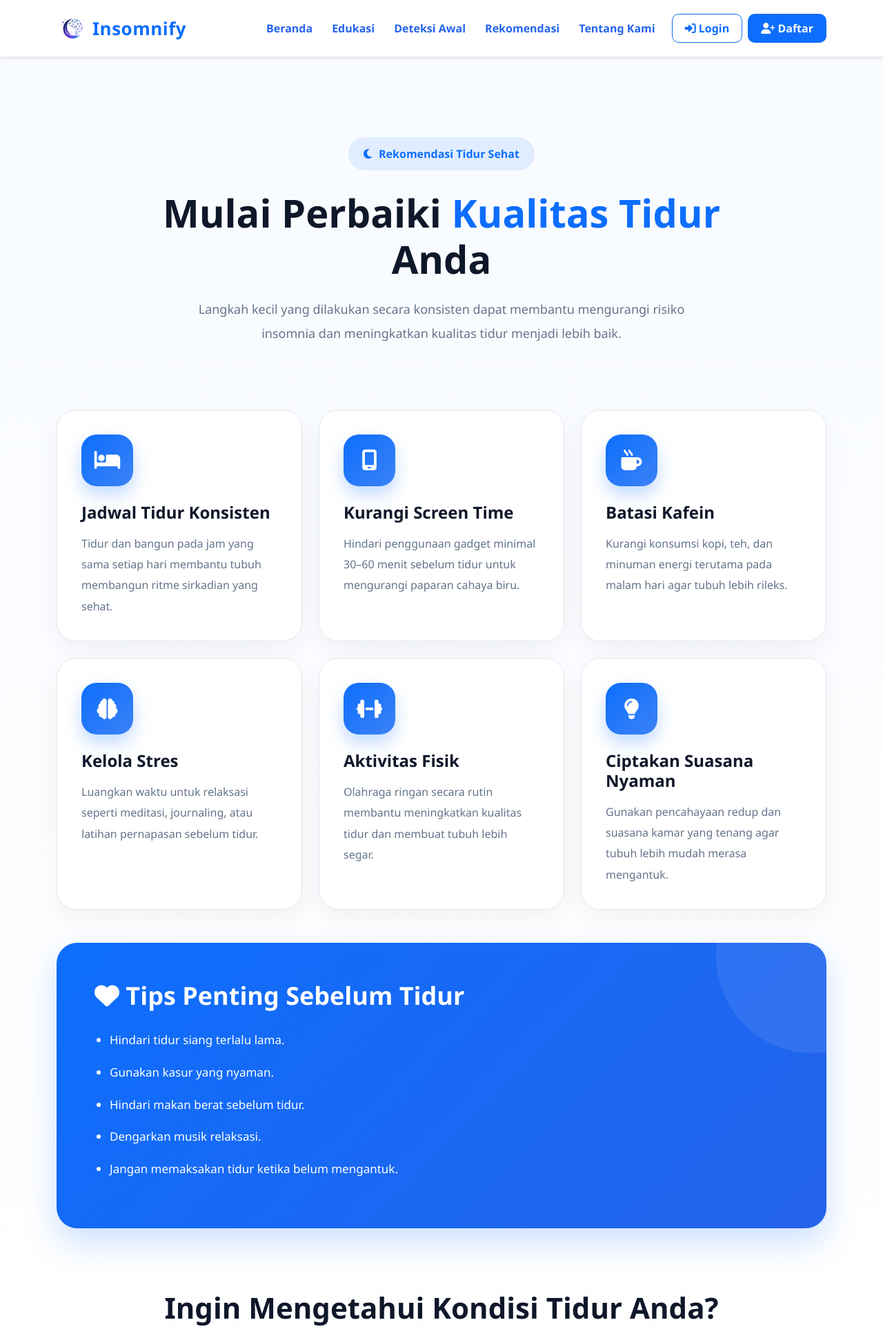
After one commit to InnaPutri29/insomnia-expert-system, a Flask app: page /rekomendasi in a window 1280 px wide. The commit adds this page. Shown: the top 1927 px of the page at 69% size. Run offline with Flask 3, Linux system fonts and the light colour scheme; some libraries are stand-ins or nearby versions.

Commit message:
sudah lanjut navbar sama rekomendasi page

```diff
--- a/app.py
+++ b/app.py
@@ -55,6 +55,10 @@ def edukasi():
 @app.route("/about")
 def about():
     return render_template("user/about.html")
+
+@app.route("/rekomendasi")
+def rekomendasi():
+    return render_template("user/rekomendasi.html")
 
 # ===============================
 # FITUR DETEKSI (USER)
--- a/static/css/style.css
+++ b/static/css/style.css
@@ -1616,3 +1616,277 @@ section {
     text-align: center;
   }
 }
+
+/* ======================================================
+   REKOMENDASI PAGE
+====================================================== */
+
+.rekomendasi-section {
+  padding: 100px 0;
+  background: linear-gradient(to bottom, #f8fbff, #ffffff);
+  min-height: 100vh;
+}
+
+/* HERO */
+
+.rekomendasi-hero {
+  max-width: 850px;
+  margin: auto;
+  margin-bottom: 70px;
+}
+
+.rekomendasi-badge {
+  display: inline-flex;
+  align-items: center;
+  gap: 10px;
+
+  background: rgba(13, 110, 253, 0.1);
+
+  color: #0d6efd;
+
+  padding: 12px 22px;
+
+  border-radius: 50px;
+
+  font-weight: 700;
+
+  margin-bottom: 28px;
+}
+
+.rekomendasi-title {
+  font-size: 56px;
+  font-weight: 800;
+  line-height: 1.2;
+  color: #0f172a;
+  margin-bottom: 22px;
+}
+
+.rekomendasi-title span {
+  color: #0d6efd;
+}
+
+.rekomendasi-desc {
+  font-size: 18px;
+  line-height: 1.9;
+  color: #64748b;
+  max-width: 720px;
+  margin: auto;
+}
+
+/* CARD */
+
+.rekomendasi-card {
+  background: white;
+
+  padding: 35px;
+
+  border-radius: 28px;
+
+  height: 100%;
+
+  position: relative;
+
+  overflow: hidden;
+
+  border: 1px solid #e2e8f0;
+
+  box-shadow: 0 12px 35px rgba(0, 0, 0, 0.05);
+
+  transition: all 0.35s ease;
+}
+
+.rekomendasi-card:hover {
+  transform: translateY(-10px);
+
+  box-shadow: 0 20px 45px rgba(13, 110, 253, 0.12);
+
+  border-color: #bfdbfe;
+}
+
+.rekomendasi-icon {
+  width: 75px;
+  height: 75px;
+
+  border-radius: 22px;
+
+  background: linear-gradient(135deg, #0d6efd, #3b82f6);
+
+  display: flex;
+  align-items: center;
+  justify-content: center;
+
+  margin-bottom: 24px;
+
+  box-shadow: 0 12px 25px rgba(13, 110, 253, 0.25);
+}
+
+.rekomendasi-icon i {
+  color: white;
+  font-size: 30px;
+}
+
+.rekomendasi-card h3 {
+  font-size: 24px;
+  font-weight: 700;
+  color: #0f172a;
+  margin-bottom: 15px;
+}
+
+.rekomendasi-card p {
+  color: #64748b;
+  line-height: 1.9;
+  margin: 0;
+}
+
+/* TIPS */
+
+.tips-wrapper {
+  margin-top: 90px;
+}
+
+.tips-card {
+  background: linear-gradient(135deg, #0d6efd, #2563eb);
+
+  border-radius: 30px;
+
+  padding: 55px;
+
+  color: white;
+
+  position: relative;
+
+  overflow: hidden;
+
+  box-shadow: 0 20px 45px rgba(13, 110, 253, 0.2);
+}
+
+.tips-card::before {
+  content: "";
+
+  position: absolute;
+
+  top: -120px;
+  right: -120px;
+
+  width: 280px;
+  height: 280px;
+
+  background: rgba(255, 255, 255, 0.08);
+
+  border-radius: 50%;
+}
+
+.tips-content {
+  position: relative;
+  z-index: 2;
+}
+
+.tips-content h2 {
+  font-size: 36px;
+  font-weight: 700;
+  margin-bottom: 28px;
+}
+
+.tips-content ul {
+  padding-left: 22px;
+}
+
+.tips-content li {
+  margin-bottom: 16px;
+  line-height: 1.8;
+  font-size: 17px;
+}
+
+/* CTA */
+
+.rekomendasi-cta {
+  margin-top: 90px;
+}
+
+.rekomendasi-cta h2 {
+  font-size: 42px;
+  font-weight: 800;
+  color: #0f172a;
+  margin-bottom: 20px;
+}
+
+.rekomendasi-cta p {
+  max-width: 720px;
+  margin: auto;
+  margin-bottom: 35px;
+
+  color: #64748b;
+  line-height: 1.9;
+}
+
+.rekomendasi-btn {
+  display: inline-flex;
+  align-items: center;
+  gap: 12px;
+
+  background: linear-gradient(135deg, #0d6efd, #2563eb);
+
+  color: white;
+  text-decoration: none;
+
+  padding: 16px 34px;
+
+  border-radius: 16px;
+
+  font-weight: 700;
+
+  transition: all 0.3s ease;
+
+  box-shadow: 0 12px 30px rgba(13, 110, 253, 0.25);
+}
+
+.rekomendasi-btn:hover {
+  transform: translateY(-4px);
+
+  color: white;
+
+  box-shadow: 0 18px 40px rgba(13, 110, 253, 0.35);
+}
+
+/* RESPONSIVE */
+
+@media (max-width: 768px) {
+  .rekomendasi-title {
+    font-size: 40px;
+  }
+
+  .rekomendasi-desc {
+    font-size: 16px;
+  }
+
+  .tips-card {
+    padding: 35px;
+  }
+
+  .tips-content h2 {
+    font-size: 28px;
+  }
+
+  .rekomendasi-cta h2 {
+    font-size: 32px;
+  }
+}
+
+.fitur-btn {
+  display: inline-block;
+  margin-top: 15px;
+  padding: 12px 28px;
+  background: linear-gradient(135deg, #2563eb, #3b82f6);
+  color: #fff;
+  text-decoration: none;
+  border-radius: 14px;
+  font-weight: 600;
+  transition: all 0.3s ease;
+  box-shadow: 0 8px 20px rgba(37, 99, 235, 0.25);
+}
+
+.fitur-btn:hover {
+  transform: translateY(-3px);
+  color: #fff;
+  box-shadow: 0 12px 24px rgba(37, 99, 235, 0.35);
+}
--- a/templates/base.html
+++ b/templates/base.html
@@ -55,7 +55,7 @@
           <ul class="navbar-nav ms-auto align-items-lg-center">
             <li class="nav-item">
               <a class="nav-link nav-custom" href="{{ url_for('home') }}">
-                Home
+                Beranda
               </a>
             </li>
 
@@ -72,8 +72,17 @@
             </li>
 
             <li class="nav-item">
+              <a
+                class="nav-link nav-custom"
+                href="{{ url_for('rekomendasi') }}"
+              >
+                Rekomendasi
+              </a>
+            </li>
+
+            <li class="nav-item">
               <a class="nav-link nav-custom" href="{{ url_for('about') }}">
-                About Us
+                Tentang Kami
               </a>
             </li>
 
@@ -198,7 +207,7 @@
             <ul class="footer-links">
               <li>
                 <a href="{{ url_for('home') }}">
-                  <i class="fa-solid fa-house"></i> Home
+                  <i class="fa-solid fa-house"></i> Beranda
                 </a>
               </li>
 
@@ -215,8 +224,14 @@
               </li>
 
               <li>
+                <a href="{{ url_for('rekomendasi') }}">
+                  <i class="fa-solid fa-heart-pulse"></i> Rekomendasi
+                </a>
+              </li>
+
+              <li>
                 <a href="{{ url_for('about') }}">
-                  <i class="fa-solid fa-circle-info"></i> About
+                  <i class="fa-solid fa-circle-info"></i> Tentang
                 </a>
               </li>
             </ul>
@@ -229,17 +244,18 @@
             <div class="footer-contact">
               <p>
                 <i class="fa-solid fa-location-dot"></i>
-                Bandar Lampung, Indonesia
+                Jl. Guru Mulia 1, Karang Malang, Caturtunggal, Kec. Depok,
+                Kabupaten Sleman, Daerah Istimewa Yogyakarta 55281
               </p>
 
               <p>
                 <i class="fa-solid fa-envelope"></i>
-                insomnify@gmail.com
+                mailto:upt-lbk@uny.ac.id
               </p>
 
               <p>
                 <i class="fa-solid fa-phone"></i>
-                +62 812-3456-7890
+                +62 823-2948-9495
               </p>
             </div>
           </div>
@@ -249,7 +265,9 @@
             <h4 class="footer-heading">Media Sosial</h4>
 
             <div class="footer-social">
-              <a href="#">
+              <a
+                href="https://www.instagram.com/ulbkuny?utm_source=ig_web_button_share_sheet&igsh=ZDNlZDc0MzIxNw=="
+              >
                 <i class="fab fa-instagram"></i>
               </a>
 
--- a/templates/user/home.html
+++ b/templates/user/home.html
@@ -12,7 +12,6 @@
       Platform edukasi kesehatan untuk membantu masyarakat memahami, mendeteksi,
       dan menangani gangguan tidur insomnia secara dini.
     </p>
-
   </div>
 </section>
 
@@ -59,7 +58,9 @@
           Memberikan saran penanganan awal untuk mengurangi risiko insomnia.
         </p>
 
-        <a href="/hasil" class="info-btn">Lihat Rekomendasi</a>
+        <a href="{{ url_for('rekomendasi') }}" class="fitur-btn">
+          Lihat Rekomendasi
+        </a>
       </div>
     </div>
   </div>
--- /dev/null
+++ b/templates/user/rekomendasi.html
@@ -0,0 +1,158 @@
+{% extends "base.html" %} {% block content %}
+
+<section class="rekomendasi-section">
+  <!-- HERO -->
+  <div class="container">
+    <div class="rekomendasi-hero text-center">
+      <span class="rekomendasi-badge">
+        <i class="fa-solid fa-moon"></i>
+        Rekomendasi Tidur Sehat
+      </span>
+
+      <h1 class="rekomendasi-title">
+        Mulai Perbaiki <span>Kualitas Tidur</span> Anda
+      </h1>
+
+      <p class="rekomendasi-desc">
+        Langkah kecil yang dilakukan secara konsisten dapat membantu mengurangi
+        risiko insomnia dan meningkatkan kualitas tidur menjadi lebih baik.
+      </p>
+    </div>
+
+    <!-- GRID REKOMENDASI -->
+    <div class="row g-4 mt-4">
+      <!-- CARD 1 -->
+      <div class="col-lg-4 col-md-6">
+        <div class="rekomendasi-card">
+          <div class="rekomendasi-icon">
+            <i class="fa-solid fa-bed"></i>
+          </div>
+
+          <h3>Jadwal Tidur Konsisten</h3>
+
+          <p>
+            Tidur dan bangun pada jam yang sama setiap hari membantu tubuh
+            membangun ritme sirkadian yang sehat.
+          </p>
+        </div>
+      </div>
+
+      <!-- CARD 2 -->
+      <div class="col-lg-4 col-md-6">
+        <div class="rekomendasi-card">
+          <div class="rekomendasi-icon">
+            <i class="fa-solid fa-mobile-screen"></i>
+          </div>
+
+          <h3>Kurangi Screen Time</h3>
+
+          <p>
+            Hindari penggunaan gadget minimal 30–60 menit sebelum tidur untuk
+            mengurangi paparan cahaya biru.
+          </p>
+        </div>
+      </div>
+
+      <!-- CARD 3 -->
+      <div class="col-lg-4 col-md-6">
+        <div class="rekomendasi-card">
+          <div class="rekomendasi-icon">
+            <i class="fa-solid fa-mug-hot"></i>
+          </div>
+
+          <h3>Batasi Kafein</h3>
+
+          <p>
+            Kurangi konsumsi kopi, teh, dan minuman energi terutama pada malam
+            hari agar tubuh lebih rileks.
+          </p>
+        </div>
+      </div>
+
+      <!-- CARD 4 -->
+      <div class="col-lg-4 col-md-6">
+        <div class="rekomendasi-card">
+          <div class="rekomendasi-icon">
+            <i class="fa-solid fa-brain"></i>
+          </div>
+
+          <h3>Kelola Stres</h3>
+
+          <p>
+            Luangkan waktu untuk relaksasi seperti meditasi, journaling, atau
+            latihan pernapasan sebelum tidur.
+          </p>
+        </div>
+      </div>
+
+      <!-- CARD 5 -->
+      <div class="col-lg-4 col-md-6">
+        <div class="rekomendasi-card">
+          <div class="rekomendasi-icon">
+            <i class="fa-solid fa-dumbbell"></i>
+          </div>
+
+          <h3>Aktivitas Fisik</h3>
+
+          <p>
+            Olahraga ringan secara rutin membantu meningkatkan kualitas tidur
+            dan membuat tubuh lebih segar.
+          </p>
+        </div>
+      </div>
+
+      <!-- CARD 6 -->
+      <div class="col-lg-4 col-md-6">
+        <div class="rekomendasi-card">
+          <div class="rekomendasi-icon">
+            <i class="fa-solid fa-lightbulb"></i>
+          </div>
+
+          <h3>Ciptakan Suasana Nyaman</h3>
+
+          <p>
+            Gunakan pencahayaan redup dan suasana kamar yang tenang agar tubuh
+            lebih mudah merasa mengantuk.
+          </p>
+        </div>
+      </div>
+    </div>
+
+    <!-- TIPS SECTION -->
+    <div class="tips-wrapper mt-5">
+      <div class="tips-card">
+        <div class="tips-content">
+          <h2>
+            <i class="fa-solid fa-heart"></i>
+            Tips Penting Sebelum Tidur
+          </h2>
+
+          <ul>
+            <li>Hindari tidur siang terlalu lama.</li>
+            <li>Gunakan kasur yang nyaman.</li>
+            <li>Hindari makan berat sebelum tidur.</li>
+            <li>Dengarkan musik relaksasi.</li>
+            <li>Jangan memaksakan tidur ketika belum mengantuk.</li>
+          </ul>
+        </div>
+      </div>
+    </div>
+
+    <!-- CTA -->
+    <div class="rekomendasi-cta text-center">
+      <h2>Ingin Mengetahui Kondisi Tidur Anda?</h2>
+
+      <p>
+        Lakukan deteksi dini insomnia sekarang dan dapatkan hasil analisis
+        berdasarkan metode sistem pakar.
+      </p>
+
+      <a href="{{ url_for('deteksi') }}" class="rekomendasi-btn">
+        <i class="fa-solid fa-stethoscope"></i>
+        Mulai Deteksi
+      </a>
+    </div>
+  </div>
+</section>
+
+{% endblock %}
```
